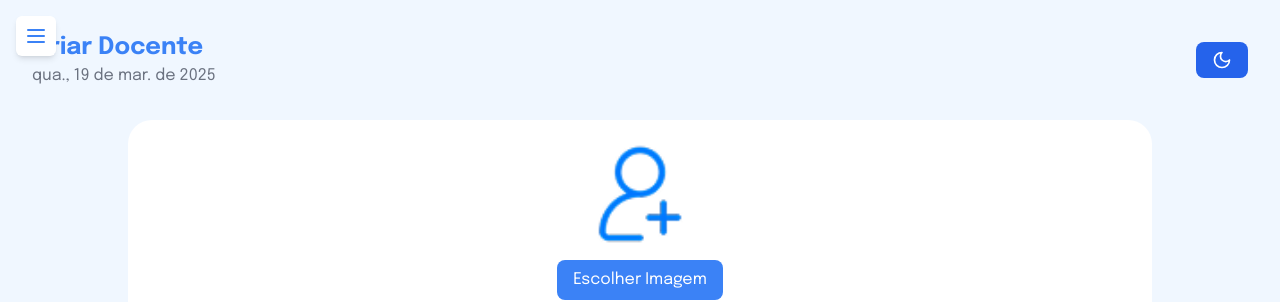
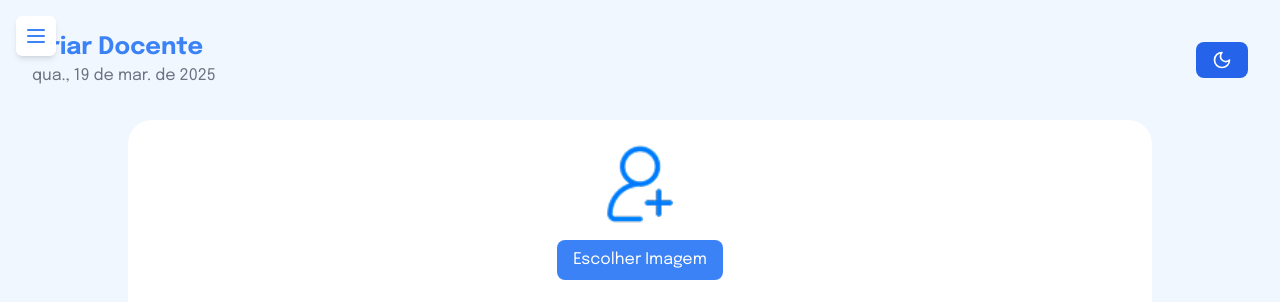
Before and after one commit to RafaAugustoFS/conexao-tcc, a Next.js app: page /institution/teacher/profile/createprofile in a window 1280 px wide. Shown: the top 302 px of the page. Built offline with nearby package versions, Linux system fonts and the light colour scheme; no server answers.

Commit message:
🎨
Corrigindo páginas do teacher

```diff
--- a/src/app/institution/teacher/profile/createprofile/page.tsx
+++ b/src/app/institution/teacher/profile/createprofile/page.tsx
@@ -198,8 +198,8 @@ export default function Profile() {
                 <Image
                  src={imageUrl || User}
                   alt="Profile picture"
-                  width={100}
-                  height={100}
+                  width={80}
+                  height={80}
                 />
 
                 <InputImage onChange={handleImageChange} />
--- a/src/app/institution/teacher/profile/viewprofile/[id]/page.tsx
+++ b/src/app/institution/teacher/profile/viewprofile/[id]/page.tsx
@@ -219,10 +219,8 @@ export default function User() {
                 <Table>
                   <TableHeader>
                     <TableRow>
-                      <TableHead className="dark:text-white">Título</TableHead>
                       <TableHead className="dark:text-white">Conteúdo</TableHead>
                       <TableHead className="dark:text-white">Criado por</TableHead>
-                      <TableHead className="dark:text-white">Professor</TableHead>
                     </TableRow>
                   </TableHeader>
                   <TableBody>
```
